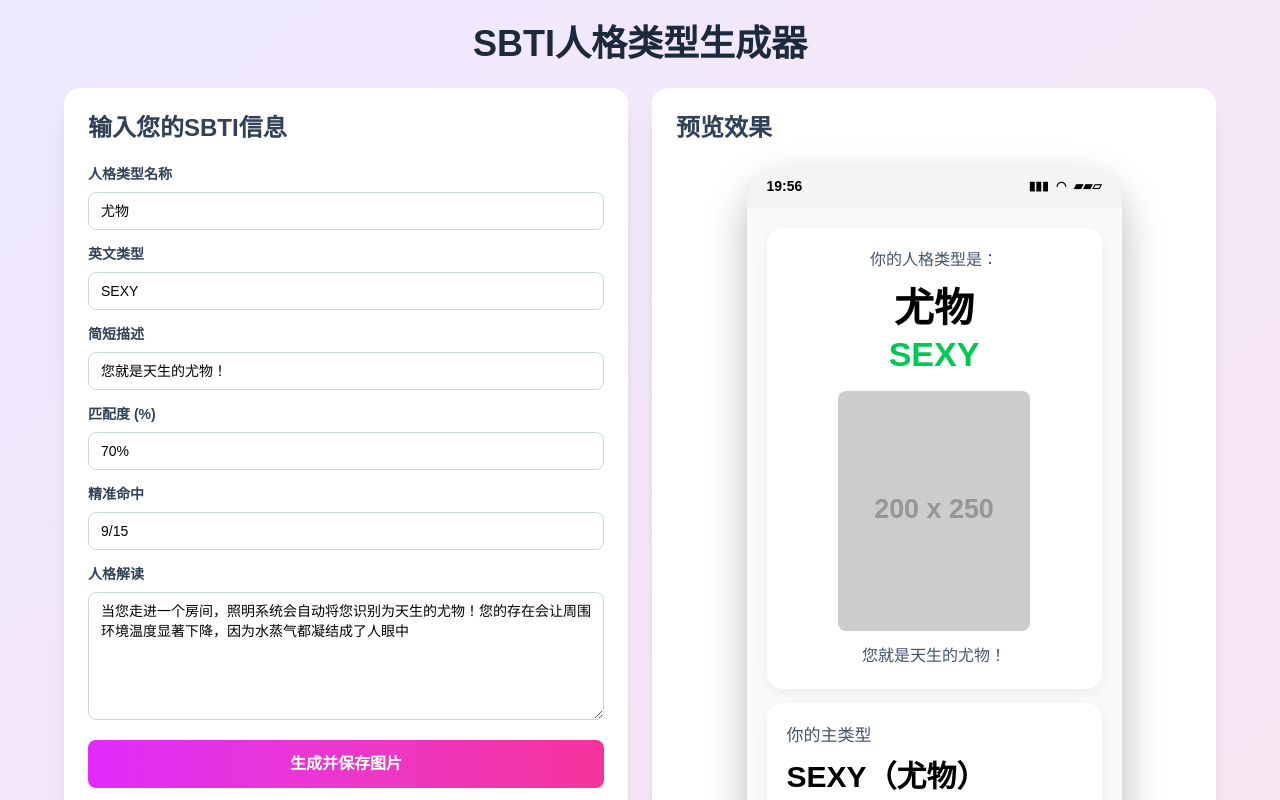
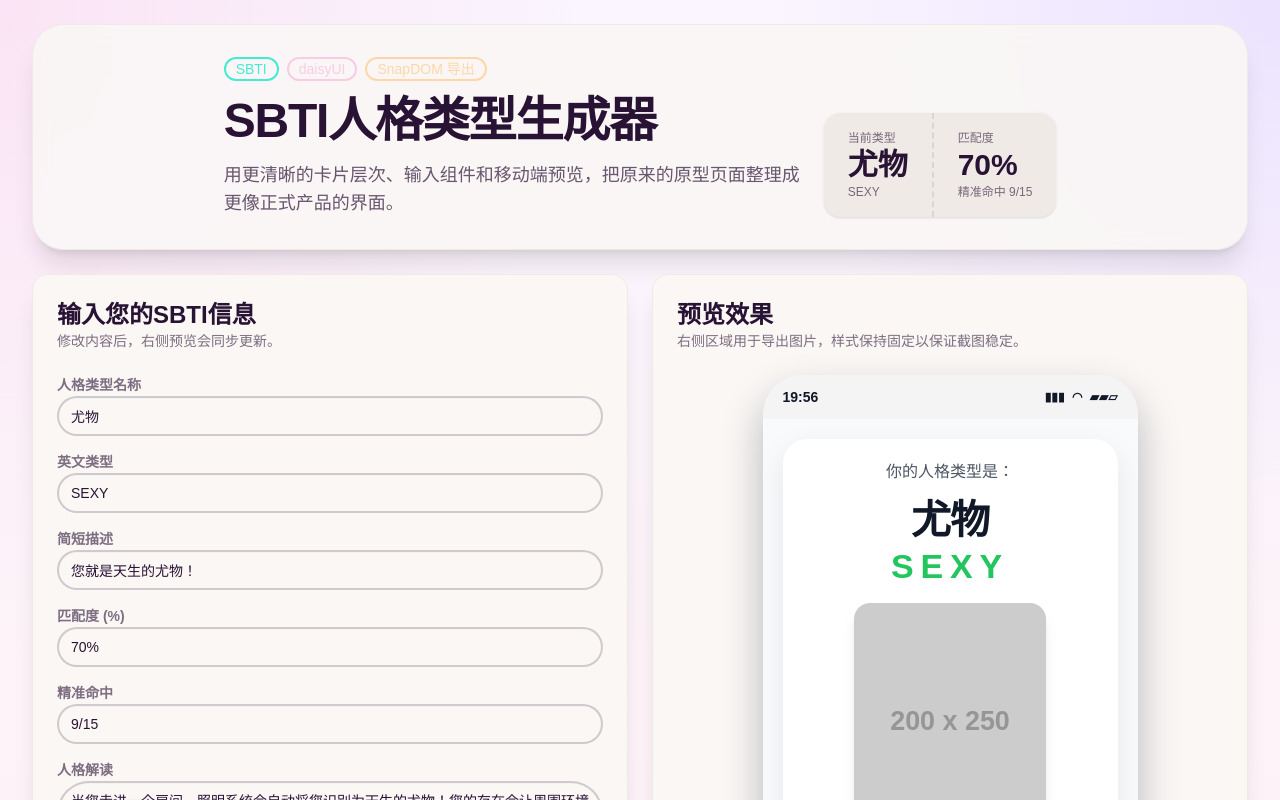
Before and after one commit to Wybxc/sbti, a React (Vite) app: page / in a window 1280 px wide. Shown: the top 800 px of the page. Built offline with nearby package versions, Linux system fonts and the light colour scheme.

Commit message:
feat: add daisyUI for enhanced styling and update App component layout

```diff
--- a/package.json
+++ b/package.json
@@ -16,6 +16,7 @@
     "@tailwindcss/postcss": "^4.2.2",
     "@types/react": "^19.0.0",
     "@types/react-dom": "^19.0.0",
+    "daisyui": "^5.5.19",
     "parcel": "^2.14.0",
     "postcss": "^8.5.9",
     "tailwindcss": "^4.2.2"
--- a/src/App.tsx
+++ b/src/App.tsx
@@ -50,11 +50,15 @@ export function App() {
 
   const previewCard = (
     <>
-      <div className="mb-3.5 rounded-2xl bg-white p-5 shadow-[0_4px_16px_rgba(0,0,0,0.06)]">
-        <h3 className="mb-3.5 text-center text-base text-slate-600">你的人格类型是：</h3>
+      <div className="mb-3.5 rounded-3xl border border-white/80 bg-white p-5 shadow-[0_10px_30px_rgba(15,23,42,0.08)]">
+        <h3 className="mb-3.5 text-center text-base font-medium" style={{ color: '#4b5563' }}>
+          你的人格类型是：
+        </h3>
         <div className="text-center">
-          <h2 className="mb-1 text-4xl font-bold sm:text-[40px]">{formData.personalityType}</h2>
-          <h3 className="mb-4 text-3xl font-bold text-green-500 sm:text-[34px]">
+          <h2 className="mb-1 text-4xl font-black tracking-tight sm:text-[40px]" style={{ color: '#111827' }}>
+            {formData.personalityType}
+          </h2>
+          <h3 className="mb-4 text-3xl font-black tracking-[0.2em] sm:text-[34px]" style={{ color: '#22c55e' }}>
             {formData.englishType}
           </h3>
 
@@ -62,30 +66,41 @@ export function App() {
             <img
               src="https://placehold.co/200x250/FFD700/FFFFFF?text=Character"
               alt="Cartoon character"
-              className="h-60 w-48 rounded-lg object-cover"
+              className="h-60 w-48 rounded-2xl object-cover shadow-lg"
             />
           </div>
 
-          <p className="m-0 leading-relaxed text-slate-600">{formData.description}</p>
+          <p className="m-0 leading-relaxed" style={{ color: '#475569' }}>
+            {formData.description}
+          </p>
         </div>
       </div>
 
-      <div className="mb-3.5 rounded-2xl bg-white p-5 shadow-[0_4px_16px_rgba(0,0,0,0.06)]">
-        <h4 className="mb-2 text-[17px] text-slate-600">你的主类型</h4>
-        <h3 className="mb-3.5 text-2xl font-bold sm:text-[30px]">
+      <div className="mb-3.5 rounded-3xl border border-white/80 bg-white p-5 shadow-[0_10px_30px_rgba(15,23,42,0.08)]">
+        <h4 className="mb-2 text-[17px] font-medium" style={{ color: '#4b5563' }}>
+          你的主类型
+        </h4>
+        <h3 className="mb-3.5 text-2xl font-black sm:text-[30px]" style={{ color: '#111827' }}>
           {formData.englishType}（{formData.personalityType}）
         </h3>
 
-        <div className="mb-3 inline-block rounded-full bg-green-100 px-3 py-2 text-sm font-bold text-green-700">
+        <div
+          className="mb-3 inline-flex items-center rounded-full px-4 py-2 text-sm font-bold"
+          style={{ backgroundColor: '#dcfce7', color: '#166534' }}
+        >
           匹配度 {formData.matchRate} · 精准命中 {formData.accuracy} 维
         </div>
 
-        <p className="m-0 leading-relaxed text-slate-600">维度命中度较高，当前结果可视为你的第一人格画像。</p>
+        <p className="m-0 leading-relaxed" style={{ color: '#475569' }}>
+          维度命中度较高，当前结果可视为你的第一人格画像。
+        </p>
       </div>
 
-      <div className="rounded-2xl bg-white p-5 shadow-[0_4px_16px_rgba(0,0,0,0.06)]">
-        <h4 className="mb-2 text-[17px] font-bold text-slate-900">该人格的简单解读</h4>
-        <p className="m-0 whitespace-pre-wrap leading-relaxed text-slate-600">
+      <div className="rounded-3xl border border-white/80 bg-white p-5 shadow-[0_10px_30px_rgba(15,23,42,0.08)]">
+        <h4 className="mb-2 text-[17px] font-bold" style={{ color: '#111827' }}>
+          该人格的简单解读
+        </h4>
+        <p className="m-0 whitespace-pre-wrap leading-relaxed" style={{ color: '#475569' }}>
           {formData.interpretation}
         </p>
       </div>
@@ -93,103 +108,158 @@ export function App() {
   );
 
   return (
-    <div className="min-h-screen bg-linear-to-br from-violet-100 to-pink-100 p-3 sm:p-6">
-      <div className="mx-auto max-w-6xl">
-        <h1 className="mb-6 text-center text-3xl font-bold text-slate-800 sm:text-4xl">
+    <div className="min-h-screen px-4 py-6 text-base-content sm:px-6 lg:px-8">
+      <div className="mx-auto max-w-7xl space-y-6">
+        <div className="hero rounded-[2rem] border border-base-200 bg-base-100/90 shadow-xl backdrop-blur-sm">
+          <div className="hero-content flex-col gap-6 py-8 lg:flex-row lg:items-end lg:justify-between lg:px-10">
+            <div className="max-w-2xl">
+              <div className="mb-4 flex flex-wrap gap-2">
+                <div className="badge badge-primary badge-outline">SBTI</div>
+                <div className="badge badge-secondary badge-outline">daisyUI</div>
+                <div className="badge badge-accent badge-outline">SnapDOM 导出</div>
+              </div>
+              <h1 className="text-4xl font-black tracking-tight text-base-content sm:text-5xl">
                 SBTI人格类型生成器
               </h1>
+              <p className="mt-4 max-w-xl text-base leading-7 text-base-content/70 sm:text-lg">
+                用更清晰的卡片层次、输入组件和移动端预览，把原来的原型页面整理成更像正式产品的界面。
+              </p>
+            </div>
 
-        <div className="grid grid-cols-1 gap-6 lg:grid-cols-2">
-          <section className="rounded-2xl bg-white p-4 shadow-xl sm:p-6">
-            <h2 className="mb-5 text-2xl font-semibold text-slate-700">输入您的SBTI信息</h2>
+            <div className="stats stats-vertical bg-base-200 shadow md:stats-horizontal">
+              <div className="stat px-6 py-4">
+                <div className="stat-title">当前类型</div>
+                <div className="stat-value text-3xl">{formData.personalityType}</div>
+                <div className="stat-desc">{formData.englishType}</div>
+              </div>
+              <div className="stat px-6 py-4">
+                <div className="stat-title">匹配度</div>
+                <div className="stat-value text-3xl">{formData.matchRate}</div>
+                <div className="stat-desc">精准命中 {formData.accuracy}</div>
+              </div>
+            </div>
+          </div>
+        </div>
 
-            <div className="grid gap-3.5">
-              <label className="grid gap-2">
-                <span className="text-sm font-semibold text-slate-700">人格类型名称</span>
+        <div className="grid grid-cols-1 gap-6 xl:grid-cols-2">
+          <section className="card border border-base-200 bg-base-100 shadow-xl">
+            <div className="card-body gap-6">
+              <div>
+                <h2 className="card-title text-2xl">输入您的SBTI信息</h2>
+                <p className="text-sm text-base-content/60">修改内容后，右侧预览会同步更新。</p>
+              </div>
+
+              <div className="grid gap-4">
+                <label className="form-control">
+                  <div className="label">
+                    <span className="label-text font-semibold">人格类型名称</span>
+                  </div>
                   <input
                     type="text"
                     value={formData.personalityType}
                     onChange={(e) => handleInputChange('personalityType', e.target.value)}
-                  className="w-full rounded-lg border border-slate-300 px-3 py-2 text-sm outline-none transition focus:border-fuchsia-500 focus:ring-2 focus:ring-fuchsia-200"
+                    className="input input-bordered w-full"
                     placeholder="例如：尤物"
                   />
                 </label>
 
-              <label className="grid gap-2">
-                <span className="text-sm font-semibold text-slate-700">英文类型</span>
+                <label className="form-control">
+                  <div className="label">
+                    <span className="label-text font-semibold">英文类型</span>
+                  </div>
                   <input
                     type="text"
                     value={formData.englishType}
                     onChange={(e) => handleInputChange('englishType', e.target.value)}
-                  className="w-full rounded-lg border border-slate-300 px-3 py-2 text-sm outline-none transition focus:border-fuchsia-500 focus:ring-2 focus:ring-fuchsia-200"
+                    className="input input-bordered w-full"
                     placeholder="例如：SEXY"
                   />
                 </label>
 
-              <label className="grid gap-2">
-                <span className="text-sm font-semibold text-slate-700">简短描述</span>
+                <label className="form-control">
+                  <div className="label">
+                    <span className="label-text font-semibold">简短描述</span>
+                  </div>
                   <input
                     type="text"
                     value={formData.description}
                     onChange={(e) => handleInputChange('description', e.target.value)}
-                  className="w-full rounded-lg border border-slate-300 px-3 py-2 text-sm outline-none transition focus:border-fuchsia-500 focus:ring-2 focus:ring-fuchsia-200"
+                    className="input input-bordered w-full"
                     placeholder="例如：您就是天生的尤物！"
                   />
                 </label>
 
-              <label className="grid gap-2">
-                <span className="text-sm font-semibold text-slate-700">匹配度 (%)</span>
+                <label className="form-control">
+                  <div className="label">
+                    <span className="label-text font-semibold">匹配度 (%)</span>
+                  </div>
                   <input
                     type="text"
                     value={formData.matchRate}
                     onChange={(e) => handleInputChange('matchRate', e.target.value)}
-                  className="w-full rounded-lg border border-slate-300 px-3 py-2 text-sm outline-none transition focus:border-fuchsia-500 focus:ring-2 focus:ring-fuchsia-200"
+                    className="input input-bordered w-full"
                     placeholder="例如：70%"
                   />
                 </label>
 
-              <label className="grid gap-2">
-                <span className="text-sm font-semibold text-slate-700">精准命中</span>
+                <label className="form-control">
+                  <div className="label">
+                    <span className="label-text font-semibold">精准命中</span>
+                  </div>
                   <input
                     type="text"
                     value={formData.accuracy}
                     onChange={(e) => handleInputChange('accuracy', e.target.value)}
-                  className="w-full rounded-lg border border-slate-300 px-3 py-2 text-sm outline-none transition focus:border-fuchsia-500 focus:ring-2 focus:ring-fuchsia-200"
+                    className="input input-bordered w-full"
                     placeholder="例如：9/15"
                   />
                 </label>
 
-              <label className="grid gap-2">
-                <span className="text-sm font-semibold text-slate-700">人格解读</span>
+                <label className="form-control">
+                  <div className="label">
+                    <span className="label-text font-semibold">人格解读</span>
+                  </div>
                   <textarea
                     value={formData.interpretation}
                     onChange={(e) => handleInputChange('interpretation', e.target.value)}
-                  className="min-h-32 w-full resize-y rounded-lg border border-slate-300 px-3 py-2 text-sm outline-none transition focus:border-fuchsia-500 focus:ring-2 focus:ring-fuchsia-200"
+                    className="textarea textarea-bordered min-h-36 w-full"
                     placeholder="例如：当您走进一个房间，照明系统会自动将您识别为天生的尤物！"
                   />
                 </label>
               </div>
 
-            <div className="mt-5 flex gap-3">
+              <div className="card-actions justify-end">
                 <button
                   onClick={handleGenerateAndSaveImage}
-                className="flex-1 rounded-lg bg-linear-to-r from-fuchsia-500 to-pink-500 px-4 py-3 text-base font-bold text-white transition hover:from-fuchsia-600 hover:to-pink-600"
+                  className="btn btn-primary btn-wide"
                   type="button"
                 >
                   生成并保存图片
                 </button>
               </div>
+            </div>
           </section>
 
-          <section className="rounded-2xl bg-white p-4 shadow-xl sm:p-6">
-            <h2 className="mb-5 text-2xl font-semibold text-slate-700">预览效果</h2>
+          <section className="card border border-base-200 bg-base-100 shadow-xl">
+            <div className="card-body gap-6">
+              <div>
+                <h2 className="card-title text-2xl">预览效果</h2>
+                <p className="text-sm text-base-content/60">右侧区域用于导出图片，样式保持固定以保证截图稳定。</p>
+              </div>
 
               <div
                 ref={previewRef}
-              className="relative mx-auto h-180 w-full max-w-93.75 overflow-hidden rounded-[40px] bg-slate-50 shadow-[0_20px_40px_rgba(0,0,0,0.28)] sm:h-203"
+                className="relative mx-auto h-[720px] w-full max-w-[375px] overflow-hidden rounded-[2.5rem] shadow-[0_20px_40px_rgba(15,23,42,0.28)] sm:h-[812px]"
+                style={{ backgroundColor: '#f8fafc' }}
               >
-              <div className="absolute left-1/2 top-0 z-10 h-7.5 w-45 -translate-x-1/2 rounded-b-[20px] bg-zinc-100" />
-              <div className="flex h-11 items-center justify-between bg-zinc-100 px-5 text-sm font-semibold">
+                <div
+                  className="absolute left-1/2 top-0 z-10 h-[30px] w-[180px] -translate-x-1/2 rounded-b-[20px]"
+                  style={{ backgroundColor: '#f4f4f5' }}
+                />
+                <div
+                  className="flex h-11 items-center justify-between px-5 text-sm font-semibold"
+                  style={{ backgroundColor: '#f4f4f5', color: '#111827' }}
+                >
                   <span>19:56</span>
                   <div className="flex gap-2 text-xs" aria-hidden="true">
                     <span>▮▮▮</span>
@@ -200,6 +270,11 @@ export function App() {
 
                 <div className="h-[calc(100%-44px)] overflow-y-auto p-5">{previewCard}</div>
               </div>
+
+              <div className="alert alert-info">
+                <span>点击按钮会直接导出右侧预览为 PNG 图片。</span>
+              </div>
+            </div>
           </section>
         </div>
       </div>
--- a/src/index.css
+++ b/src/index.css
@@ -1,4 +1,7 @@
 @import "tailwindcss";
+@plugin "daisyui" {
+  themes: cupcake --default, winter;
+}
 
 html,
 body,
@@ -9,4 +12,8 @@ body,
 body {
   margin: 0;
   font-family: "Noto Sans SC", "PingFang SC", "Hiragino Sans GB", sans-serif;
+  background:
+    radial-gradient(circle at top left, rgba(251, 207, 232, 0.45), transparent 32%),
+    radial-gradient(circle at top right, rgba(196, 181, 253, 0.28), transparent 28%),
+    linear-gradient(180deg, #faf5ff 0%, #fff1f2 100%);
 }
```
Also changed, not shown: 1 other file (tests, documents, lock files or other folders). Lines whose indentation alone changed are shown as unchanged.
